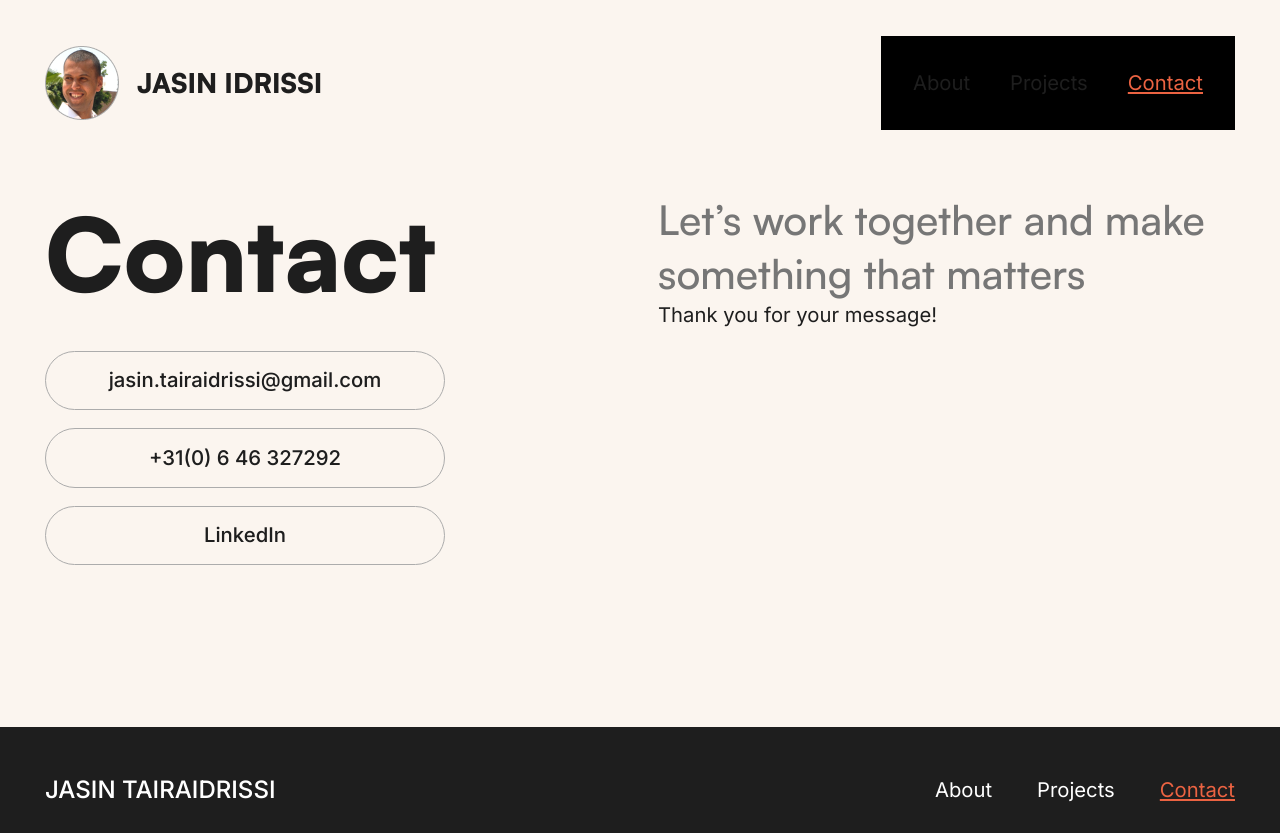
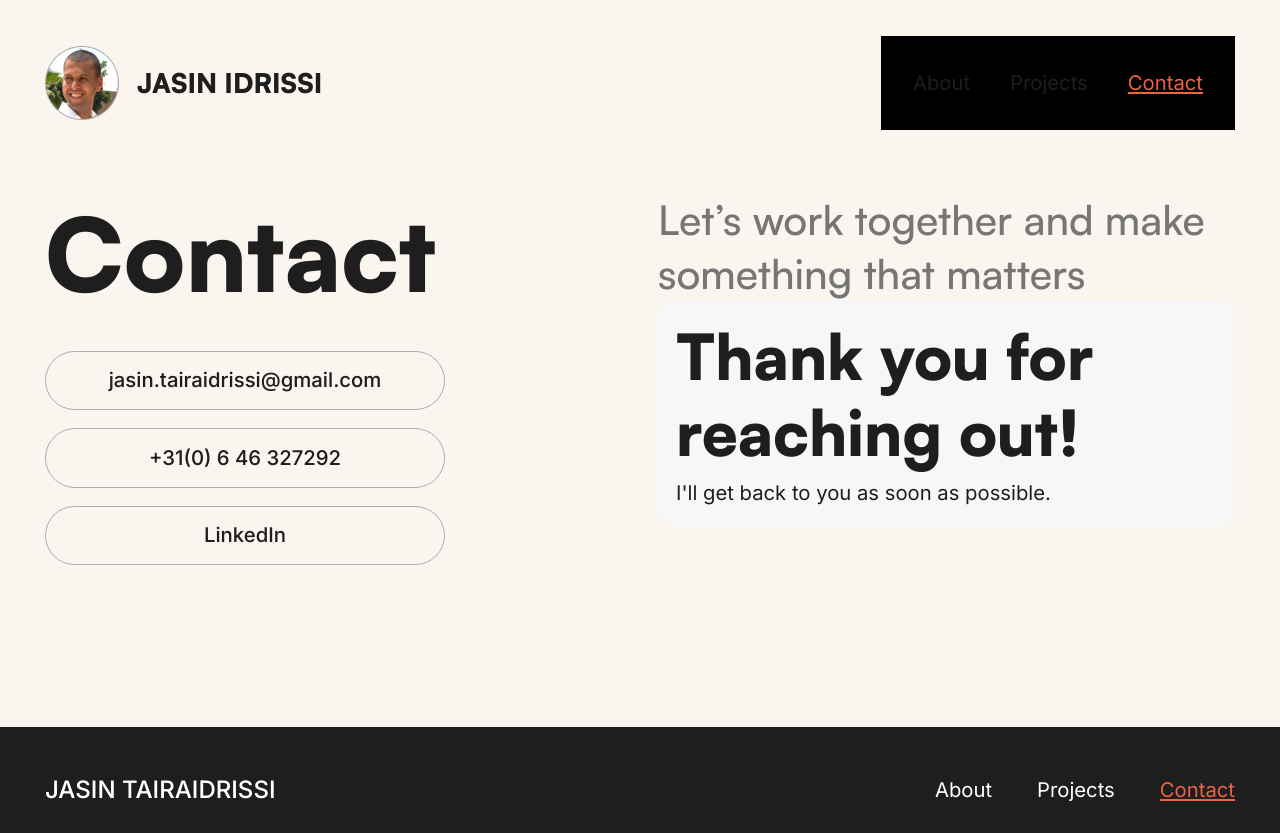
Before and after one commit to jasin1/portfolio-2024, a React (Vite) app: page /Contact in a window 1280 px wide. Both pictures are taken after typing "Sample", "name@example.com", "Sample" into the empty fields and a click on the button "Submit". Built offline with nearby package versions, Linux system fonts and the light colour scheme.

Commit message:
Connecting the form to netlify

```diff
--- a/src/index.css
+++ b/src/index.css
@@ -272,6 +272,10 @@ li{
   box-shadow: none;
 }
 
+.hidden{
+  display: none;
+}
+
 @media screen and (max-width: 960px){
   section{
     width: 100%;
--- a/src/pages/Contact/Contact.css
+++ b/src/pages/Contact/Contact.css
@@ -15,6 +15,14 @@
   flex-direction: column;
   max-width: 400px;
 }
+
+.thank-you-message{
+  background: var(--color-light-grey);
+  padding: 1rem;
+  border-radius: 1rem;
+}
+
+
 
 .contact-form label{
   display: flex;
--- a/src/pages/Contact/Contact.jsx
+++ b/src/pages/Contact/Contact.jsx
@@ -23,7 +23,20 @@ function Contact() {
 
   const handleSubmit = (e) => {
     e.preventDefault();
-    setSubmitted(true);
+    const form = e.target;
+    const formData = new FormData(form);
+
+    fetch("/", {
+      method: "POST",
+      headers: {"content-Type": "application/x-www-form-urlencoded"},
+      body: new URLSearchParams(formData).toString(),
+    })
+    .then(()=>setSubmitted(true))
+    .catch((error) => {
+      console.error("Error submitting form:",error);
+      alert("Error submitting form");
+    });
+
   };
 
   return (
@@ -53,9 +66,22 @@ function Contact() {
                 </p>
                 <div>
                   {submitted ? (
-                    <div>Thank you for your message!</div>
+                     <div className="thank-you-message">
+                     <h2>Thank you for reaching out!</h2>
+                     <p>I&apos;ll get back to you as soon as possible.</p>
+                   </div>
                   ) : (
-                    <form onSubmit={handleSubmit} className="contact-form">
+                    <form onSubmit={handleSubmit}
+                    className="contact-form"
+                    name="contact"
+                    method="POST"
+                    data-netlify="true"
+                    data-netlify-honeypot="bot-field"
+                    >
+                      <input type="hidden" name="form-name" value="contact"/>
+                      <p className="hidden">
+                        <label>Don&apos;t fill this out if you&apos;re human: <input name="bot-field"/></label>
+                      </p>
                       <label>
                         Name
                         <input
```
